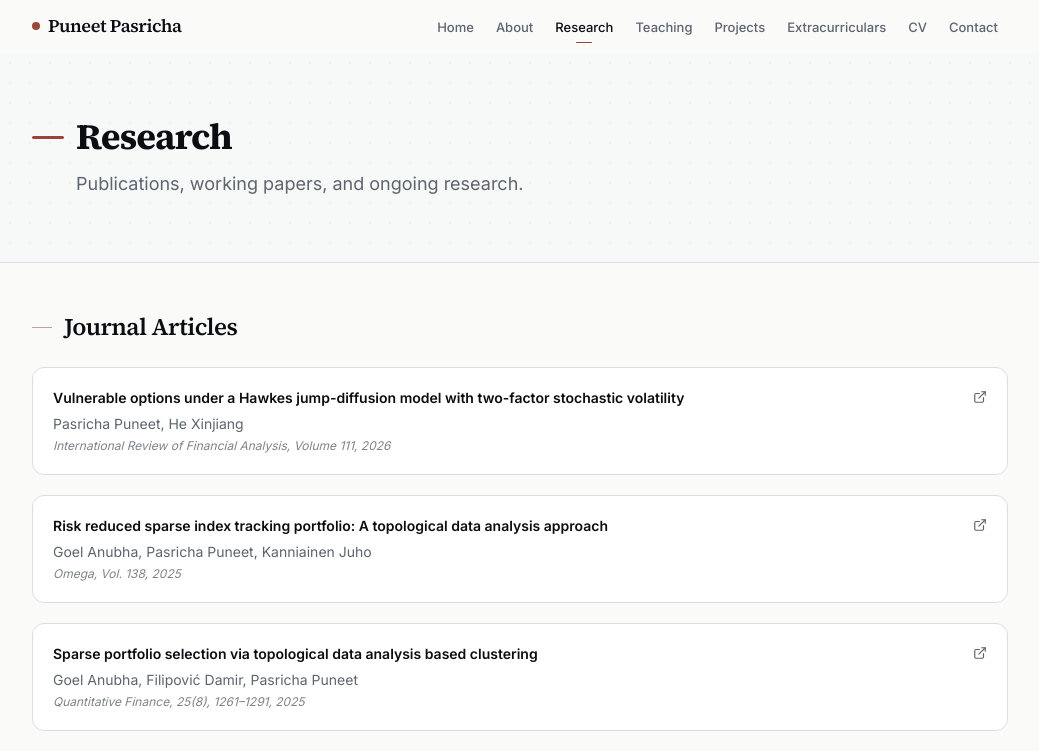
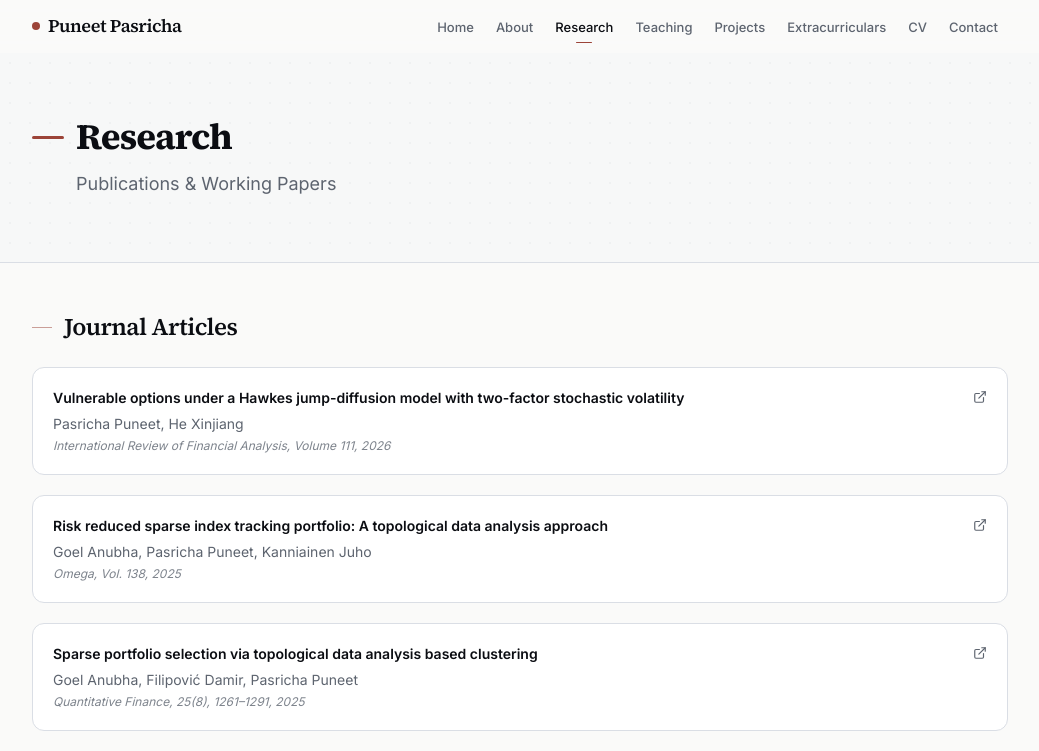
Before and after one commit to drpasricha/drpasricha.github.io, a Next.js app: page /research in a window 1280 px wide. Shown: the top 751 px of the page, without its empty margins (120-1159 px from the left). Built offline with nearby package versions, Linux system fonts and the light colour scheme.

Commit message:
Update page.tsx

```diff
--- a/app/research/page.tsx
+++ b/app/research/page.tsx
@@ -219,7 +219,7 @@ export default function ResearchPage() {
     <div>
       <PageHeader
         title="Research"
-        description="Publications, working papers, and ongoing research."
+        description="Publications & Working Papers"
       />
       <div className="mx-auto max-w-5xl px-6">
         {publications.map((section, idx) => (
```
